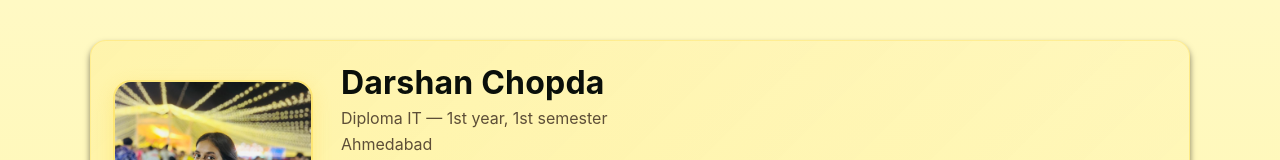
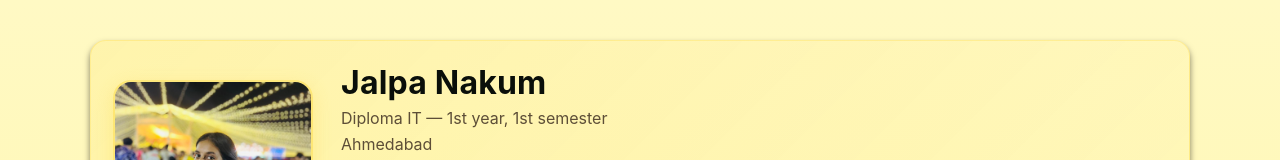
Before and after one commit to chopdadarshan7/jalpa.cv, a website: page index.html in a window 1280 px wide. Shown: the top 160 px of the page. Drawn offline with Linux system fonts and the light colour scheme.

Commit message:
Update name to Jalpa Nakum

```diff
--- a/index.html
+++ b/index.html
@@ -3,7 +3,7 @@
   <head>
     <meta charset="utf-8" />
     <meta name="viewport" content="width=device-width,initial-scale=1" />
-    <title>Darshan Chopda — CV</title>
+    <title>Jalpa Nakum — CV</title>
     <link rel="stylesheet" href="css/styles.css" />
   </head>
   <body>
@@ -13,7 +13,7 @@
           <img src="assets/jalpa_profile.jpg" alt="jalpa nakum profile photo" class="avatar" id="avatar" />
         </div>
         <div class="intro">
-          <h1 id="name">Darshan Chopda</h1>
+          <h1 id="name">Jalpa Nakum</h1>
           <p id="title">Your Title — e.g., Full-stack Developer</p>
           <p id="location">Ahmedabad</p>
           <p id="email">Email : jalpanakum91@gmail.com</p>
--- a/js/script.js
+++ b/js/script.js
@@ -1,6 +1,6 @@
 // Minimal site script: replace these sample values with your real data
 const data = {
-  name: 'Darshan Chopda',
+  name: 'Jalpa Nakum',
   title: 'Diploma IT — 1st year, 1st semester',
   location: 'Ahmedabad',
   email: 'jalpanakum91@gmail.com',
@@ -135,7 +135,7 @@ function populateContent() {
   // Contact Button Functionality
   const btn = document.getElementById('contactBtn')
   btn.addEventListener('click', function() {
-    const mailtoLink = 'mailto:jalpanakum91@gmail.com?subject=Hello%20from%20your%20site&body=Hi%20Darshan%20Chopda%2C%0D%0A%0D%0AI%20saw%20your%20CV%20and%20would%20like%20to%20connect.'
+    const mailtoLink = 'mailto:jalpanakum91@gmail.com?subject=Hello%20from%20your%20site&body=Hi%20Jalpa%20Nakum%2C%0D%0A%0D%0AI%20saw%20your%20CV%20and%20would%20like%20to%20connect.'
     window.location.href = mailtoLink
   })
 
--- a/package.json
+++ b/package.json
@@ -1,5 +1,5 @@
 {
-  "name": "darshan.cv",
+  "name": "jalpa-resume",
   "version": "1.0.0",
   "description": "This is a minimal, responsive static personal website scaffold. Use it to show your name, photo, skills, projects and a download link for your resume.",
   "main": "index.js",
```
